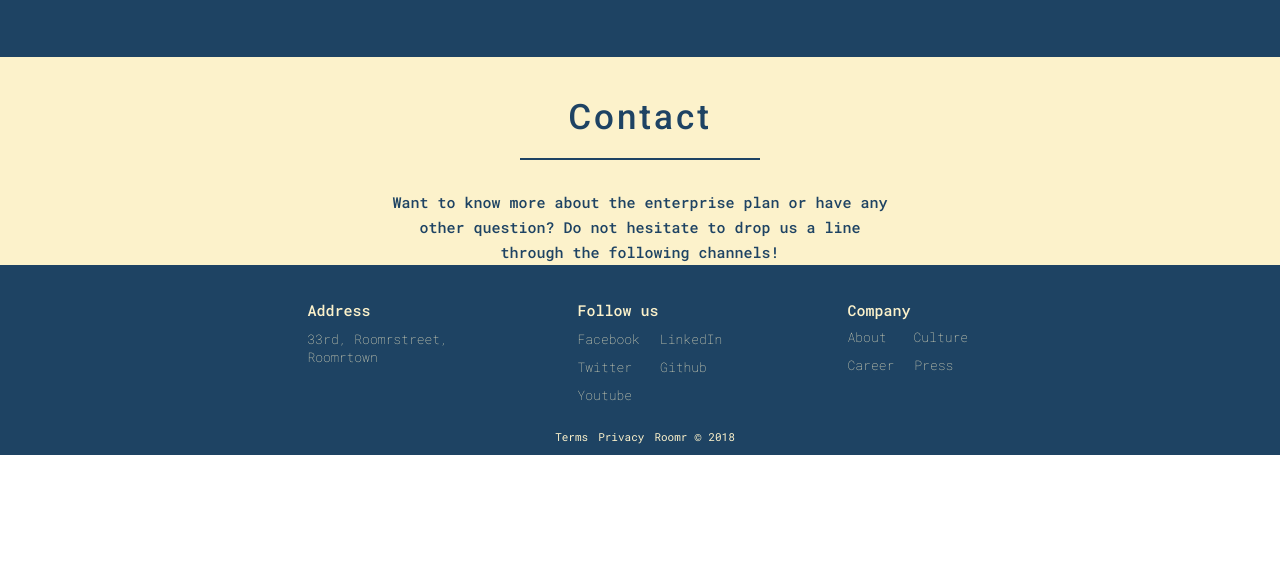
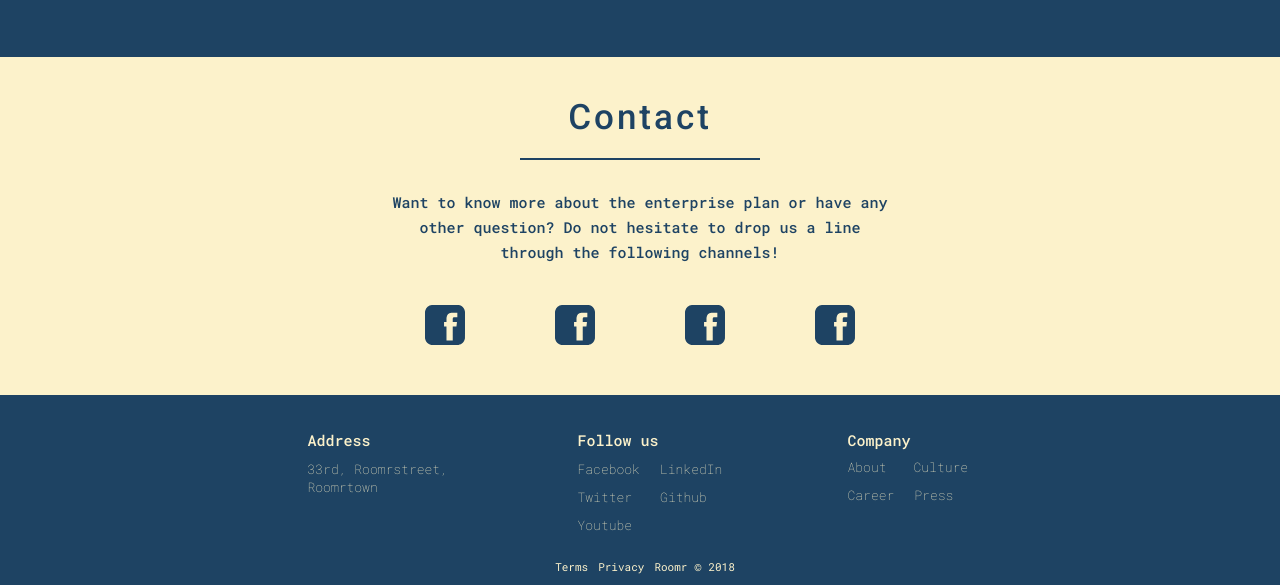
Before and after one commit to etmk/roomr-landing, a Gatsby site: page / in a window 1280 px wide. Shown: the part 3603-4188 px from the top of the page. Before the commit the page ends 4058 px from the top, so only its background shows below. Built offline with nearby package versions, Linux system fonts and the light colour scheme; Gatsby itself is replaced by a stand-in of ours.

Commit message:
added fbicon

```diff
--- a/src/components/contactSection.css
+++ b/src/components/contactSection.css
@@ -1,6 +1,7 @@
 .contact-section {
   background: #fcf2cb;
   color: #1e4363;
+  padding-bottom:50px;
 }
 
 .contact-section .contact-text-box {
@@ -14,3 +15,18 @@
   line-height:25px;
   text-align: center;
 }
+
+.contact-section .contact-social-box {
+  margin-top:40px;
+  display: flex;
+}
+
+.contact-section .contact-social-box img {
+  width:40px;
+  height:40px;
+  margin-right: 90px;
+}
+
+.contact-section .contact-social-box img:last-child {
+  margin-right:0px;
+}
--- a/src/components/contactSection.js
+++ b/src/components/contactSection.js
@@ -5,6 +5,8 @@ import Container from './container';
 import Centrifier from './centrifier';
 
 import './contactSection.css';
+
+import fbIcon from '../images/fb_icon.svg';
 
 const ContactSection = () => (
   <div className="contact-section">
@@ -15,6 +17,14 @@ const ContactSection = () => (
           <p>Want to know more about the enterprise plan or have any other question? Do not hesitate to drop us a line through the following channels!</p>
         </div>
       </Centrifier>
+      <Centrifier>
+        <div className="contact-social-box">
+          <img src={fbIcon} />
+          <img src={fbIcon} />
+          <img src={fbIcon} />
+          <img src={fbIcon} />
+        </div>
+      </Centrifier>
     </Container>
   </div>
 )
```
